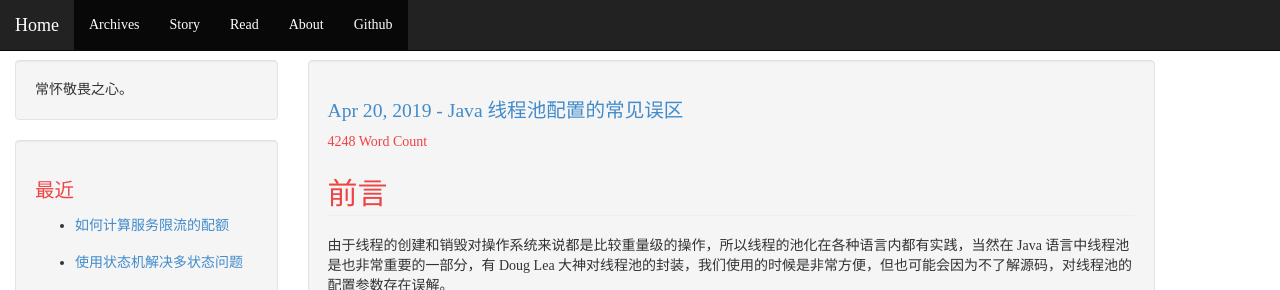
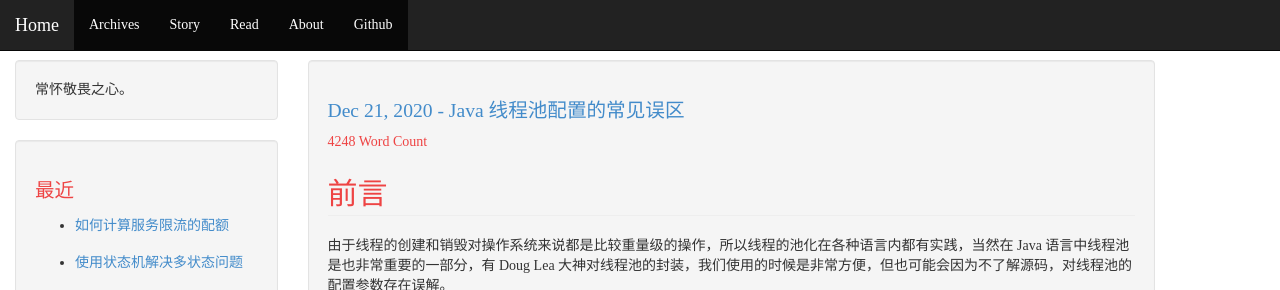
Before and after one commit to zhenbianshu/zhenbianshu.github.io, a Jekyll site: the page built from _posts/2020-12-21-misunderstanding_in_thread_pool_config.md, in a window 1280 px wide and 900 px high. Shown: the top 290 px of the window. Built offline with Jekyll 4.4.1, drawn with Linux system fonts in a browser that asks for light colours; comment, search, counter and statistics services are not loaded.

Commit message:
modify time;

```diff
--- a/_posts/2020-12-21-misunderstanding_in_thread_pool_config.md
+++ b/_posts/2020-12-21-misunderstanding_in_thread_pool_config.md
@@ -1,9 +1,9 @@
 ---
 layout: post
 title: "Java 线程池配置的常见误区"
+date: 2020-12-21 17:00:06 +0800
 category: blog
 tags: [Java, Thread]
-date: 2019-04-20 08:00:06 +0800
 comments: true
 hidden: true
 ---
```
